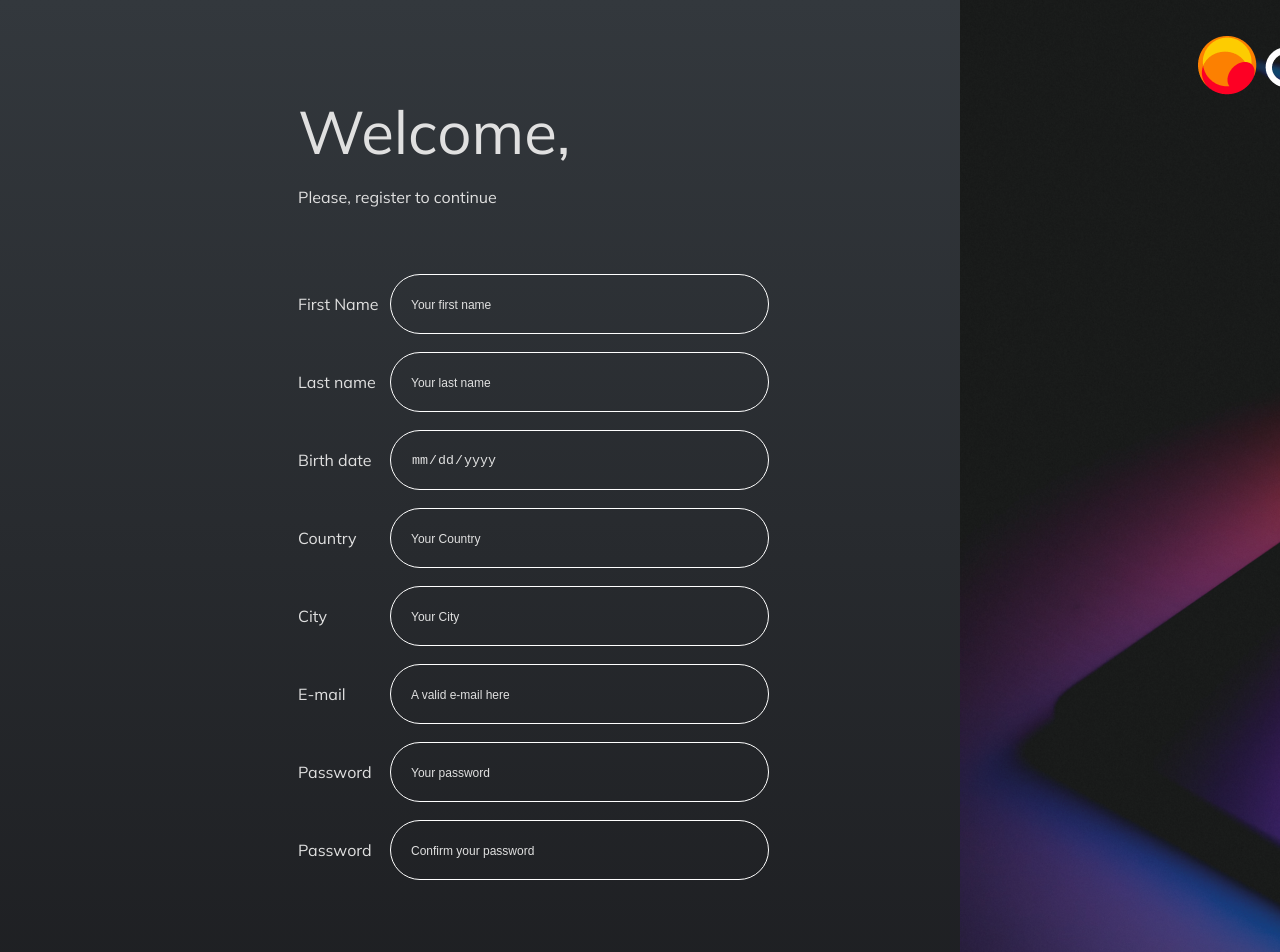
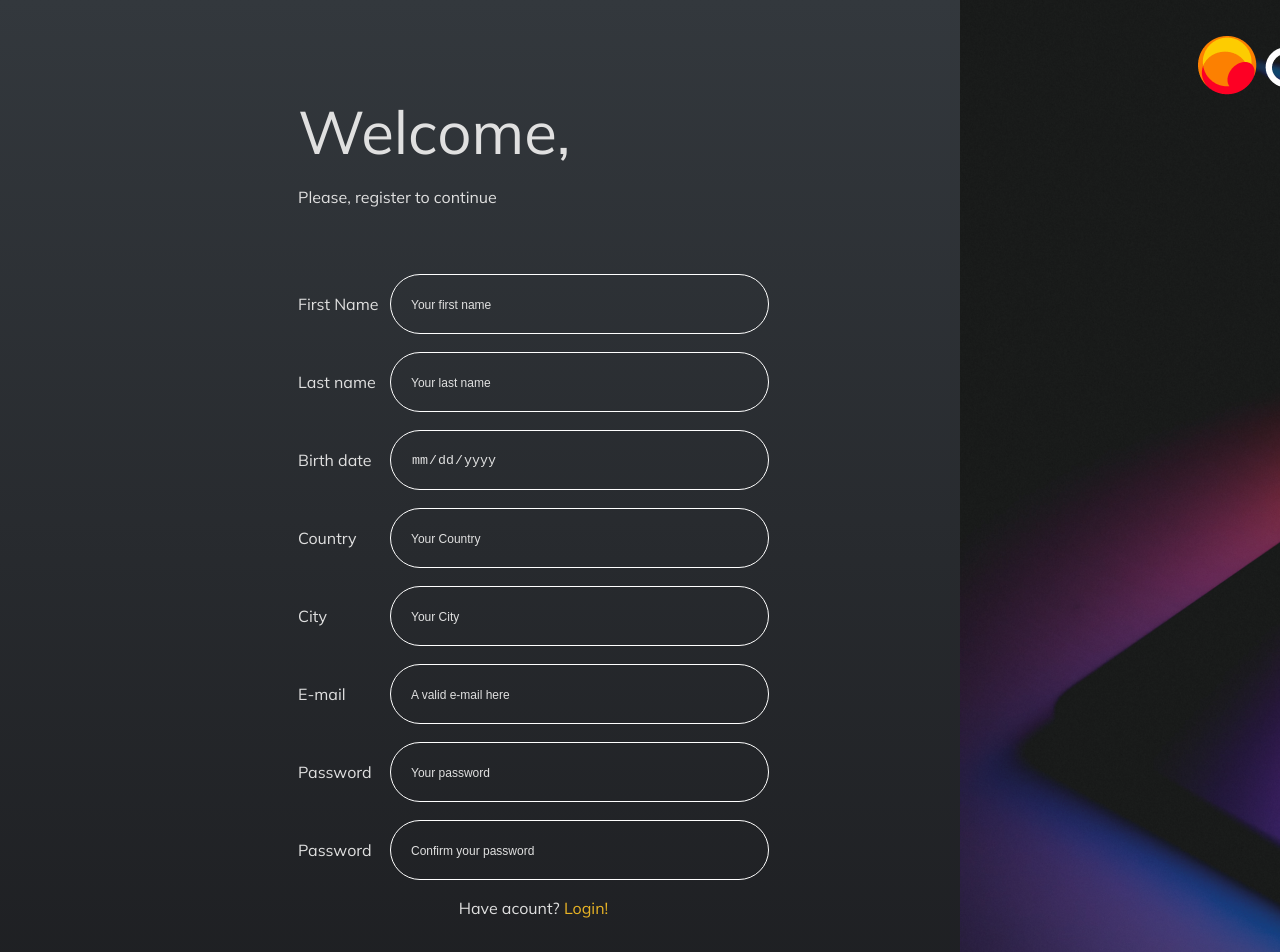
Before and after one commit to William-Klein7/WeeklyPlanner, a React (Vite) app: page /register in a window 1280 px wide. Shown: the top 952 px of the page. Built offline with nearby package versions, Linux system fonts and the light colour scheme.

Commit message:
Adição de rotas Login e Register

```diff
--- a/src/Pages/Home/index.css
+++ b/src/Pages/Home/index.css
@@ -47,6 +47,7 @@
 
 .form-login {
   width: 100%;
+  max-width: max-content;
   height: auto;
   display: flex;
   flex-direction: column;
@@ -54,6 +55,7 @@
 }
 
 .form-login h2 {
+  max-width: max-content;
   font-weight: 400;
   font-size: 30px;
   line-height: 38px;
@@ -103,6 +105,17 @@
   cursor: text;
 }
 
+.form-login span {
+  max-width: max-content;
+  margin: 0 auto;
+  color: #E0E0E0;
+}
+
+.form-login span a {
+  text-decoration: none;
+  color: #E9B425;
+}
+
 .form-login button {
   width: 379px;
   height: 67px;
--- a/src/Pages/Home/index.jsx
+++ b/src/Pages/Home/index.jsx
@@ -1,5 +1,5 @@
 import "./index.css";
-import { useNavigate } from "react-router-dom";
+import { Link, useNavigate } from "react-router-dom";
 import backgroundImage from "../../assets/Background-image.png";
 import { AiOutlineUser, AiOutlineLock } from "react-icons/ai";
 import { signInWithEmailAndPassword } from "firebase/auth";
@@ -91,6 +91,9 @@ const Home = () => {
 								<AiOutlineLock color="#E0E0E0" fontSize={"20px"} />
 							</label>
 						</div>
+						<span>
+							No have acount? <Link to={"/register"}>Signup!</Link>
+						</span>
 						{passwordError != "" && <p>{passwordError}</p>}
 						<button type="submit">Log In</button>
 					</form>
--- a/src/Pages/Register/index.css
+++ b/src/Pages/Register/index.css
@@ -72,6 +72,17 @@
   justify-content: space-between;
 }
 
+.form span {
+  max-width: max-content;
+  margin: 0 auto;
+  color: #E0E0E0;
+}
+
+.form span a {
+  text-decoration: none;
+  color: #E9B425;
+}
+
 .form button {
   width: 471px;
   height: 67px;
--- a/src/Pages/Register/index.jsx
+++ b/src/Pages/Register/index.jsx
@@ -6,7 +6,7 @@ import { createUserWithEmailAndPassword } from "firebase/auth";
 import { setDoc, doc } from "firebase/firestore";
 import { db } from "../../FirebaseConection";
 import { auth } from "../../FirebaseConection";
-import { useNavigate } from "react-router-dom";
+import { Link, useNavigate } from "react-router-dom";
 
 const Register = () => {
 	const [firstName, setFirstName] = useState("");
@@ -230,6 +230,9 @@ const Register = () => {
 								id="confirmPasswordId"
 							/>
 						</div>
+						<span>
+							Have acount? <Link to={"/"}>Login!</Link>
+						</span>
 						<button type="submit">Register Now</button>
 					</form>
 				</div>
```
